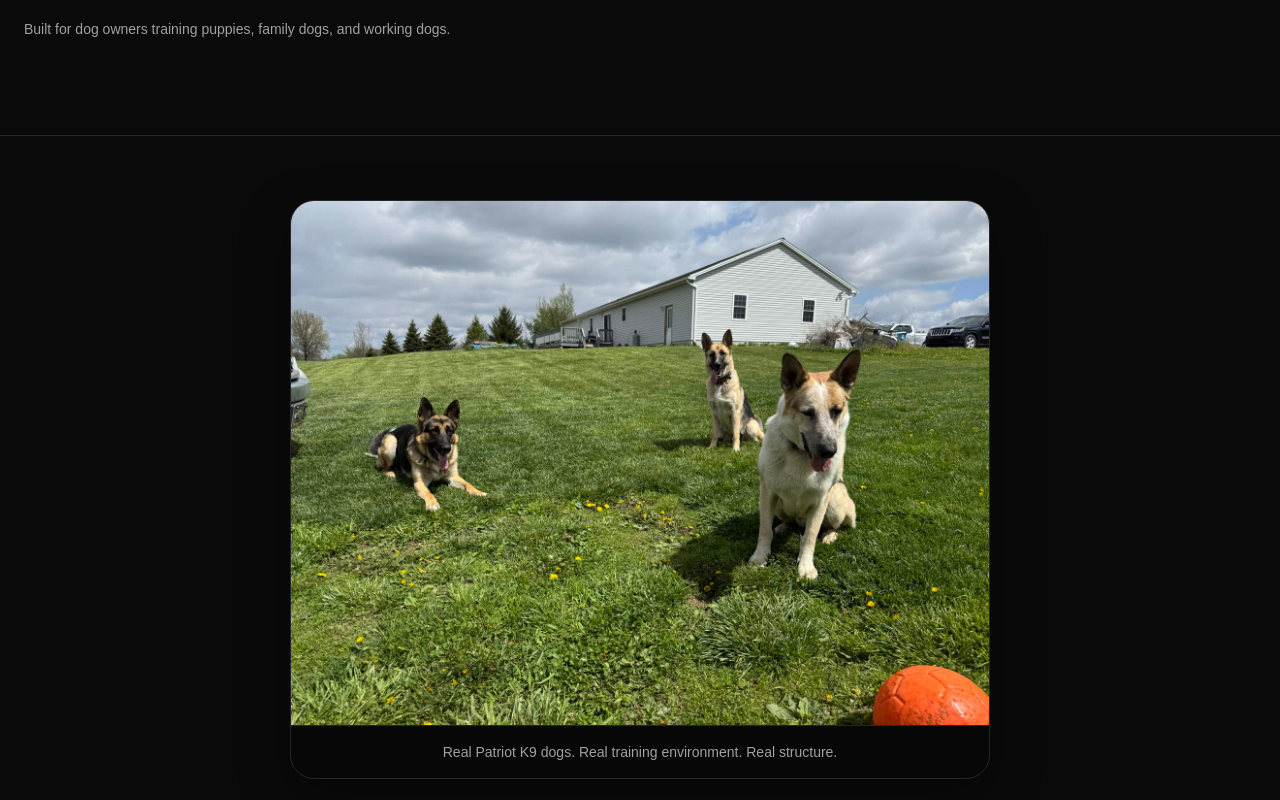
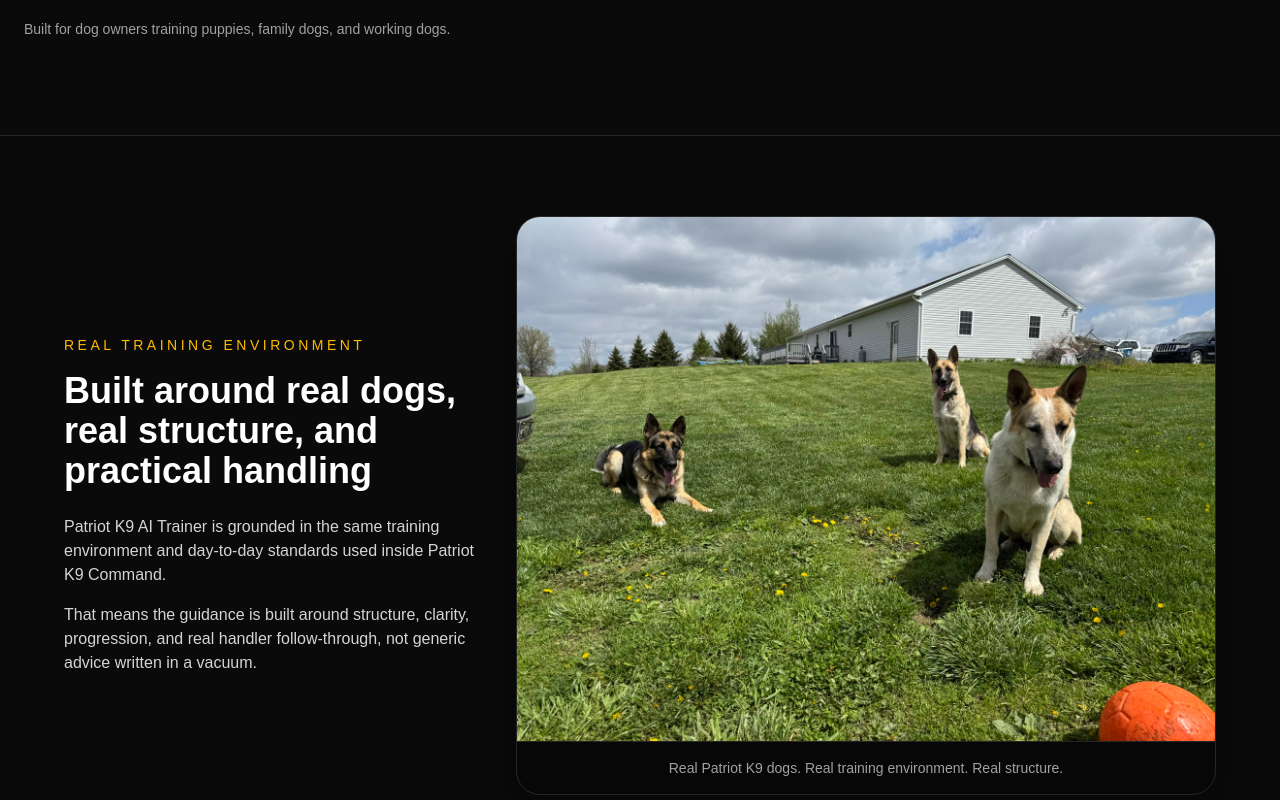
Before and after one commit to HapticVets/dog-trainer-ai-web, a Next.js app: page / in a window 1280 px wide. Shown: the part 700-1500 px from the top of the page. Built offline with nearby package versions, Linux system fonts and the light colour scheme; no server answers.

Commit message:
Refine site layout and branding image placement

```diff
--- a/app/about/page.tsx
+++ b/app/about/page.tsx
@@ -32,7 +32,7 @@ export default function AboutPage() {
           <p className="text-sm uppercase tracking-[0.25em] text-amber-400">
             The Story Behind Patriot K9 Command
           </p>
-          <div className="mt-6 grid gap-10 lg:grid-cols-[minmax(0,1fr)_420px] lg:items-start">
+          <div className="mt-6 grid gap-10 lg:grid-cols-[minmax(0,1fr)_minmax(0,460px)] lg:items-start">
             <div className="space-y-5 text-neutral-300">
               <p>
                 Patriot K9 Command was built on a simple belief: dog training should
@@ -63,43 +63,23 @@ export default function AboutPage() {
               </p>
             </div>
 
-            <figure className="mx-auto w-full max-w-[420px] overflow-hidden rounded-lg border border-neutral-800 bg-black/30 lg:mx-0 lg:justify-self-end">
-              <div className="relative aspect-[16/10] w-full">
-                <Image
-                  src="/images/about/john-reese-patriot-k9-training-german-shepherd.jpg"
-                  alt="John Reese training a German Shepherd at Patriot K9 Command."
-                  fill
-                  sizes="(max-width: 1024px) 100vw, 420px"
-                  className="object-cover"
-                  priority={false}
-                />
-              </div>
-              <figcaption className="border-t border-neutral-800 px-4 py-3 text-sm text-neutral-400">
-                John Reese working with a German Shepherd using the Patriot K9 Command training system.
-              </figcaption>
-            </figure>
-          </div>
-        </div>
-      </section>
-
-      <section className="border-b border-neutral-800 px-6 py-20">
-        <div className="mx-auto max-w-5xl">
-          <figure className="mx-auto w-full max-w-[700px] overflow-hidden rounded-3xl border border-neutral-800 bg-black/30 shadow-[0_20px_50px_rgba(0,0,0,0.35)]">
+            <figure className="mx-auto w-full max-w-[460px] overflow-hidden rounded-3xl border border-neutral-800 bg-black/30 shadow-[0_20px_50px_rgba(0,0,0,0.35)] lg:mx-0 lg:justify-self-end">
               <Image
                 src="/images/branding/patriot-k9-german-shepherd-pack-sunset.jpg"
                 alt="German Shepherds relaxing after a Patriot K9 Command training session."
                 width={2880}
                 height={2160}
-              sizes="(max-width: 768px) calc(100vw - 48px), (max-width: 1280px) 80vw, 700px"
+                sizes="(max-width: 1024px) 100vw, 460px"
                 className="h-auto w-full object-contain"
                 priority={false}
               />
-            <figcaption className="border-t border-neutral-800 px-5 py-4 text-center text-sm text-neutral-400">
+              <figcaption className="border-t border-neutral-800 px-5 py-4 text-sm text-neutral-400">
                 Every dog shown throughout Patriot K9 Command is part of our real
                 training program. We use actual dogs, actual sessions, and real
                 progress—not stock photography.
               </figcaption>
             </figure>
+          </div>
         </div>
       </section>
 
@@ -108,7 +88,8 @@ export default function AboutPage() {
           <p className="text-sm uppercase tracking-[0.25em] text-amber-400">
             Meet John Reese
           </p>
-          <div className="mt-6 space-y-5 text-neutral-300">
+          <div className="mt-6 grid gap-10 lg:grid-cols-[minmax(0,1fr)_minmax(0,460px)] lg:items-start">
+            <div className="space-y-5 text-neutral-300">
               <p>
                 John Reese is the founder of Patriot K9 Command and the creator of the
                 Patriot K9 AI Trainer.
@@ -133,6 +114,23 @@ export default function AboutPage() {
                 that walks owners through each stage of training using the Patriot K9
                 methodology.
               </p>
+            </div>
+
+            <figure className="mx-auto w-full max-w-[460px] overflow-hidden rounded-3xl border border-neutral-800 bg-black/30 shadow-[0_20px_50px_rgba(0,0,0,0.35)] lg:mx-0 lg:justify-self-end">
+              <div className="relative aspect-[16/10] w-full">
+                <Image
+                  src="/images/about/john-reese-patriot-k9-training-german-shepherd.jpg"
+                  alt="John Reese training a German Shepherd at Patriot K9 Command."
+                  fill
+                  sizes="(max-width: 1024px) 100vw, 460px"
+                  className="object-cover"
+                  priority={false}
+                />
+              </div>
+              <figcaption className="border-t border-neutral-800 px-5 py-4 text-sm text-neutral-400">
+                John Reese working with a German Shepherd using the Patriot K9 Command training system.
+              </figcaption>
+            </figure>
           </div>
         </div>
       </section>
--- a/app/method/page.tsx
+++ b/app/method/page.tsx
@@ -1,3 +1,4 @@
+import Image from "next/image";
 import Link from "next/link";
 
 const corePrinciples = [
@@ -39,10 +40,13 @@ export default function MethodPage() {
   return (
     <main className="min-h-screen bg-neutral-950 text-white">
       <section className="relative border-b border-neutral-800">
-        <img
+        <Image
           src="/german-shepherd-hero.png"
           alt="German Shepherd training under structured handling"
-          className="absolute inset-0 h-full w-full object-cover opacity-35"
+          fill
+          sizes="100vw"
+          className="absolute inset-0 object-cover opacity-35"
+          priority
         />
 
         <div className="relative mx-auto max-w-6xl px-6 py-32">
--- a/app/page.tsx
+++ b/app/page.tsx
@@ -141,15 +141,35 @@ export default function Home() {
         </div>
       </section>
 
-      <section className="border-b border-neutral-800 px-6 py-16">
-        <div className="mx-auto max-w-6xl">
-          <figure className="mx-auto w-full max-w-[700px] overflow-hidden rounded-3xl border border-neutral-800 bg-black/30 shadow-[0_20px_50px_rgba(0,0,0,0.35)]">
+      <section className="border-b border-neutral-800 px-6 py-20">
+        <div className="mx-auto grid max-w-6xl items-center gap-10 lg:grid-cols-[minmax(0,1fr)_700px]">
+          <div className="max-w-2xl">
+            <p className="text-sm uppercase tracking-[0.25em] text-amber-400">
+              Real Training Environment
+            </p>
+            <h2 className="mt-4 text-3xl font-bold md:text-4xl">
+              Built around real dogs, real structure, and practical handling
+            </h2>
+            <div className="mt-6 space-y-4 text-neutral-300">
+              <p>
+                Patriot K9 AI Trainer is grounded in the same training environment
+                and day-to-day standards used inside Patriot K9 Command.
+              </p>
+              <p>
+                That means the guidance is built around structure, clarity,
+                progression, and real handler follow-through, not generic advice
+                written in a vacuum.
+              </p>
+            </div>
+          </div>
+
+          <figure className="w-full overflow-hidden rounded-3xl border border-neutral-800 bg-black/30 shadow-[0_20px_50px_rgba(0,0,0,0.35)]">
             <Image
               src="/images/branding/patriot-k9-pack-training-property.jpg"
               alt="German Shepherds training on the Patriot K9 Command property."
               width={2880}
               height={2160}
-              sizes="(max-width: 768px) calc(100vw - 48px), (max-width: 1280px) 80vw, 700px"
+              sizes="(max-width: 768px) calc(100vw - 48px), (max-width: 1280px) 50vw, 700px"
               className="h-auto w-full object-contain"
               priority={false}
             />
```
Lines whose indentation alone changed are shown as unchanged.
